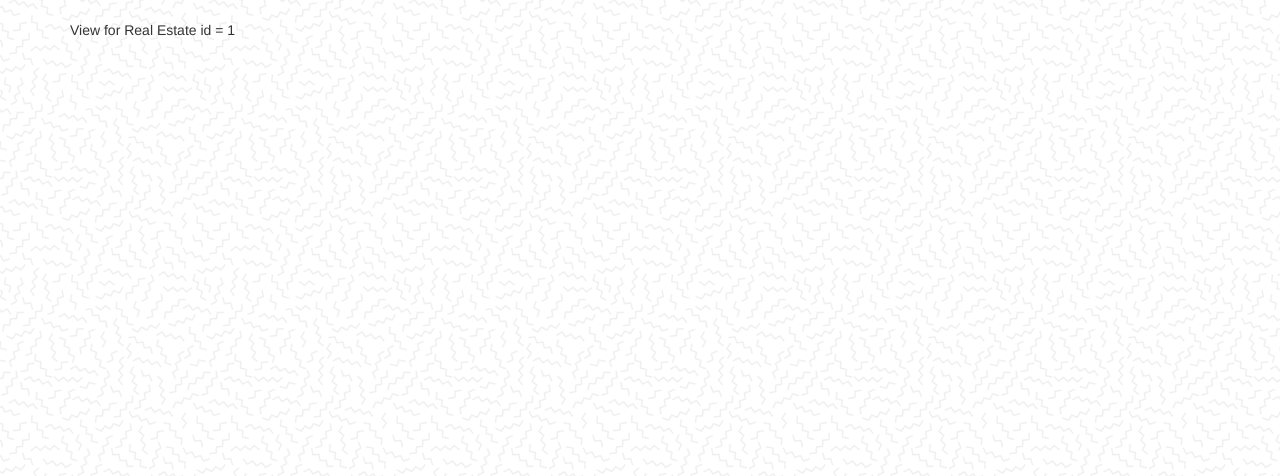
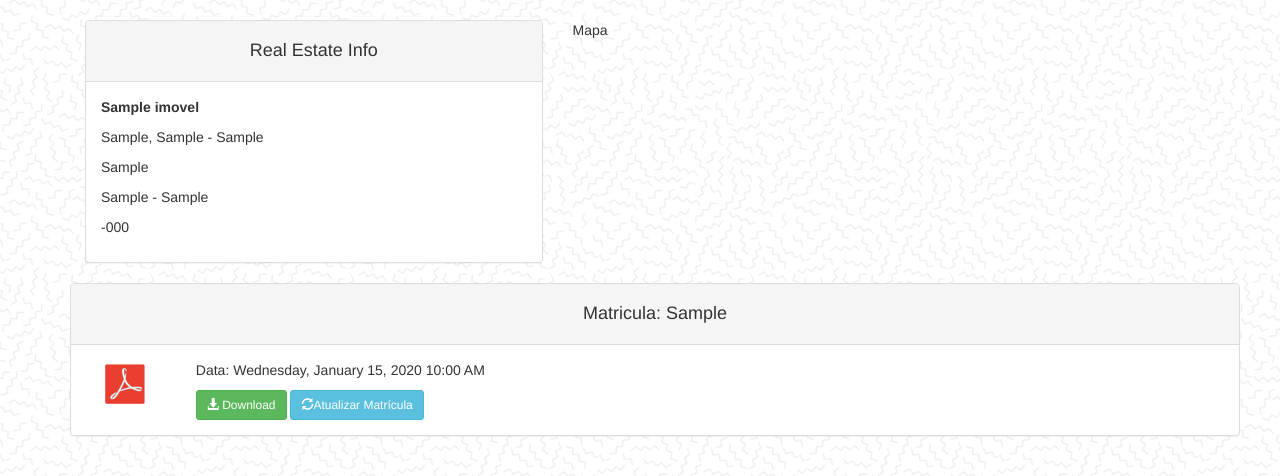
Before and after one commit to RoJac88/asset_manager, a Flask app: page /imovel/1 in a window 1280 px wide. Shown: the part 52-528 px from the top of the page. Run offline with Flask 2, Linux system fonts and the light colour scheme; tables that the repository leaves empty hold one stand-in row (values such as "Sample post"); some libraries are stand-ins or nearby versions.

Commit message:
imovel_view template updated, download file route moved to main bp

```diff
--- a/app/realestate/routes.py
+++ b/app/realestate/routes.py
@@ -39,7 +39,7 @@
         new_realestate = Imovel()
         file = form.matricula_file.data
         file_name = secure_filename('MAT_'+form.matricula_n.data+'SQL_'+form.sql.data+'.pdf')
-        file_path = os.path.join(target,file_name)
+        file_path = os.path.abspath(os.path.join(target,file_name))
         file.save(file_path)
         print('File saved: {}'.format(file_name))
         new_realestate.matricula_file = file_path
--- a/app/templates/auth/_file.html
+++ b/app/templates/auth/_file.html
@@ -9,7 +9,7 @@
 		<h4>{{ file.name }}</h4>
 		<p>Created: {{ moment(file.timestamp).format('LLLL') }}</p>
 		<div class="row">
-			<a href="{{ url_for('mailmerge.download_file', filepath=file.file_path) }}">
+			<a href="{{ url_for('main.download_file', filepath=file.file_path) }}">
 				<button type="button" class="btn btn-success btn-sm"><span class="glyphicon glyphicon-download-alt"></span> Download</button>
 			</a>
 			<a href="{{ url_for('mailmerge.delete_userfile', file_id=file.id) }}">
--- a/app/templates/realestate/imovel_view.html
+++ b/app/templates/realestate/imovel_view.html
@@ -1,7 +1,39 @@
 {% extends "base.html" %}
 
 {% block app_content %}
-  {% if imovel != None %}
-  <p> View for Real Estate id = {{ imovel.id }} </p>
-  {% endif %}
+  <div class="container">
+    <div class="row">
+      <div class="col-xs-5">
+        <div class="panel panel-default">
+        	<div class="panel-heading text-center"><h4>Real Estate Info</h4></div>
+        	<div class="panel-body">
+        		<p><strong>{{ imovel.name }}</strong></p>
+            <p>{{ imovel.addr_rua }}, {{ imovel.addr_num }} - {{ imovel.addr_compl }}</p>
+            <p>{{ imovel.addr_bairro }}</p>
+            <p>{{ imovel.addr_cidade }} - {{ imovel.addr_uf }}</p>
+            <p>{{ imovel.addr_cep[:-3] }}-{{ imovel.addr_cep[-3:] }}</p>
+          </div>
+        </div>
+      </div>
+      <div class="col-xs-7">
+        <p>Mapa</p>
+      </div>
+    </div>
+    <div class="row">
+      <div class="panel panel-default">
+        <div class="panel-heading text-center"><h4>Matricula: {{ imovel.matricula_n }}</h4></div>
+          <div class="panel-body">
+            <div class="col-xs-1">
+              <img src="{{ url_for('static', filename='pdf.png') }}" class="img-responsive" width=48 height=48>
+            </div>
+          <div class="col-xs-11">
+            <p>Data: {{ moment(imovel.matricula_file_date).format('LLLL') }}</p>
+            <a href="{{ url_for('main.download_file', filepath=imovel.matricula_file) }}">
+      				<button type="button" class="btn btn-success btn-sm"><span class="glyphicon glyphicon-download-alt"></span> Download</button>
+      			</a>
+            <button type="button" class="btn btn-info btn-sm"><span class="glyphicon glyphicon-refresh"></span>Atualizar Matrícula</button>
+          </div>
+        </div>
+      </div>
+    </div>
 {% endblock %}
```
Also changed, not shown: app/mailmerge/routes.py (+1 -8 lines), app/main/routes.py (+8 -1 lines).
